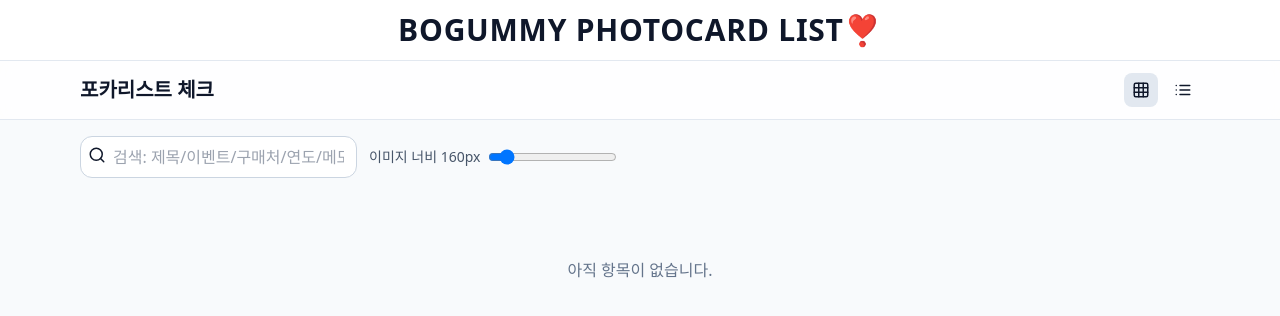
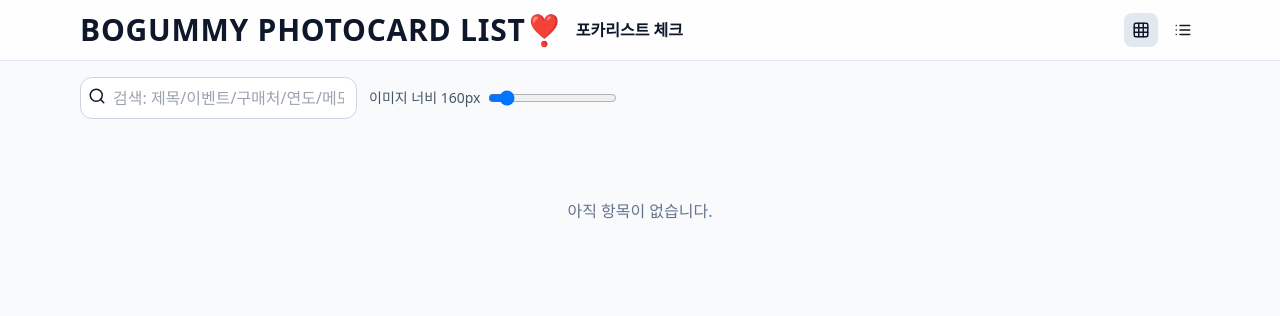
Before and after one commit to gumming6-6/bogummy, a React (Vite) app: page / in a window 1280 px wide. Shown: the top 316 px of the page. Built offline with nearby package versions, Linux system fonts and the light colour scheme.

Commit message:
fix(header): keep big title always; share-mode shows only icons + notice

```diff
--- a/src/App.tsx
+++ b/src/App.tsx
@@ -85,6 +85,8 @@ export default function PokaListApp() {
   const isAdmin = params.get("admin") === "1";
   const sourceMode = !!srcParam; // 외부 JSON 연결
   const shareMode = (!!sharedParam || sourceMode) && !isEdit && !isAdmin; // 편집/관리자면 공유모드 해제
+  // 브라우저 탭 타이틀 고정
+  useEffect(() => { document.title = "BOGUMMY PHOTOCARD"; }, []);
 
   // 타이틀 토스트 (작은 피드백)
   const [toast, setToast] = useState<{show:boolean;text:string}>({show:false, text:""});
@@ -208,30 +210,27 @@ export default function PokaListApp() {
   // ===================== 렌더 =====================
   return (
     <div className="min-h-screen bg-slate-50 text-slate-900">
-      {/* 상단 대제목 (공유 모드에선 숨김) */}
-{!shareMode && (
-  <div className="bg-white text-center py-3 border-b border-slate-200">
-    <div className="mx-auto max-w-6xl px-4">
-      <div className="text-2xl md:text-3xl font-extrabold tracking-wide">BOGUMMY PHOTOCARD LIST❣️</div>
-    </div>
-  </div>
-)}
-
-      {/* 상단 툴바 (요청사항 반영) */}
+      {/* 상단 툴바 (큰 타이틀은 항상 표시) */}
       <header className="sticky top-0 z-10 bg-white/80 backdrop-blur border-b border-slate-200">
   <div className="mx-auto max-w-6xl px-4 py-3 flex flex-wrap items-center gap-3">
-          {shareMode ? (
-            // 공유 모드: 제목/부제 숨김 + 안내 문구만 표시
-            <div className="text-sm text-slate-600">보유 체크 현황은 이 브라우저에만 저장됩니다.</div>
-          ) : (
-            // 일반/편집/관리자 모드: 기존 헤더 유지(간단형)
-            <h1 className="text-xl font-bold">포카리스트 체크{isEdit ? " · 편집 모드" : (isAdmin ? " · 관리자 모드" : "")}</h1>
+    {/* 좌측: 항상 큰 타이틀 */}
+    <div className="flex items-center gap-3 min-w-0">
+      <div className="text-2xl md:text-3xl font-extrabold tracking-wide whitespace-nowrap">BOGUMMY PHOTOCARD LIST❣️</div>
+      {/* 공유 모드가 아닐 때만 서브 타이틀(편집/관리자 배지) */}
+      {!shareMode && (
+        <h1 className="text-base font-bold truncate">
+          포카리스트 체크{isEdit ? " · 편집 모드" : (isAdmin ? " · 관리자 모드" : "")}
+        </h1>
       )}
+    </div>
 
-          {/* 우측: 보기 토글 아이콘은 항상 보이게 유지 */}
-          <div className="flex items-center gap-2 ml-auto">
+    {/* 우측: 보기 아이콘 + (공유 모드일 때 안내 문구) */}
+    <div className="flex items-center gap-2 ml-auto min-w-0">
       <button onClick={() => setView("gallery")} className={`p-2 rounded-lg ${view === "gallery" ? "bg-slate-200" : "hover:bg-slate-100"}`} title="갤러리 보기"><GridIcon size={18} /></button>
       <button onClick={() => setView("table")} className={`p-2 rounded-lg ${view === "table" ? "bg-slate-200" : "hover:bg-slate-100"}`} title="표 보기"><List size={18} /></button>
+      {shareMode && (
+        <div className="text-sm text-slate-600 ml-2 truncate">보유 체크 현황은 이 브라우저에만 저장됩니다.</div>
+      )}
     </div>
   </div>
 </header>
```
Lines whose indentation alone changed are shown as unchanged.
